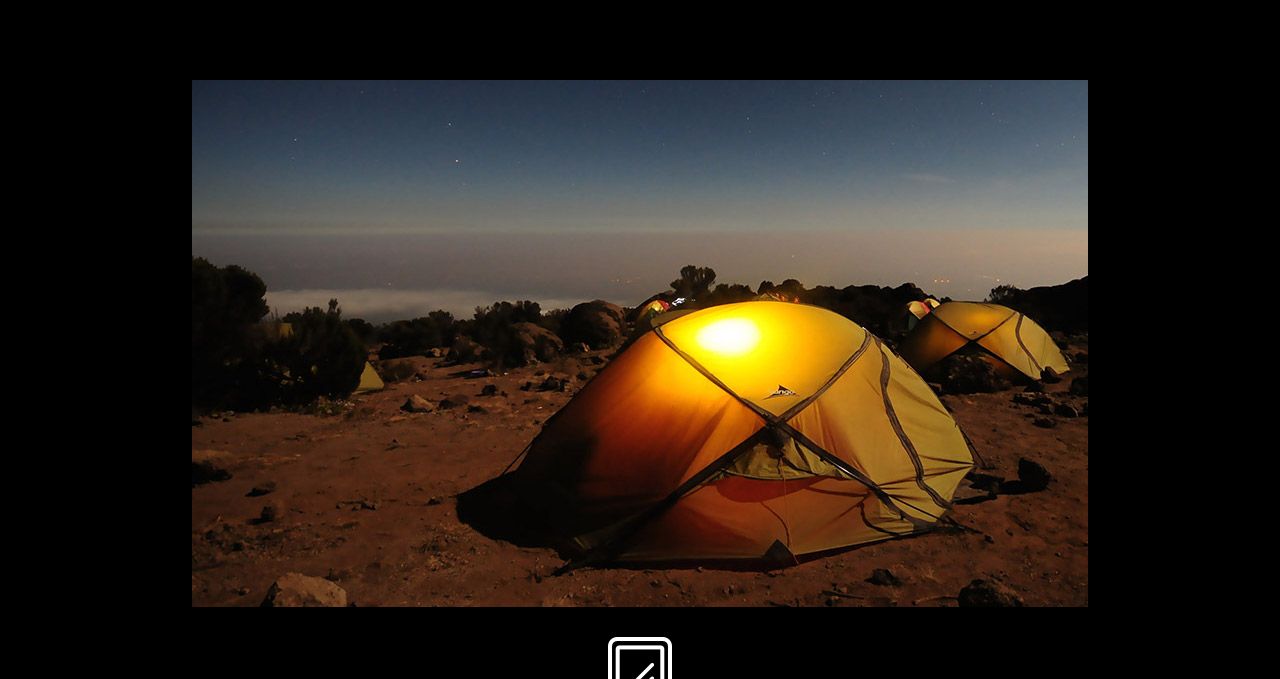
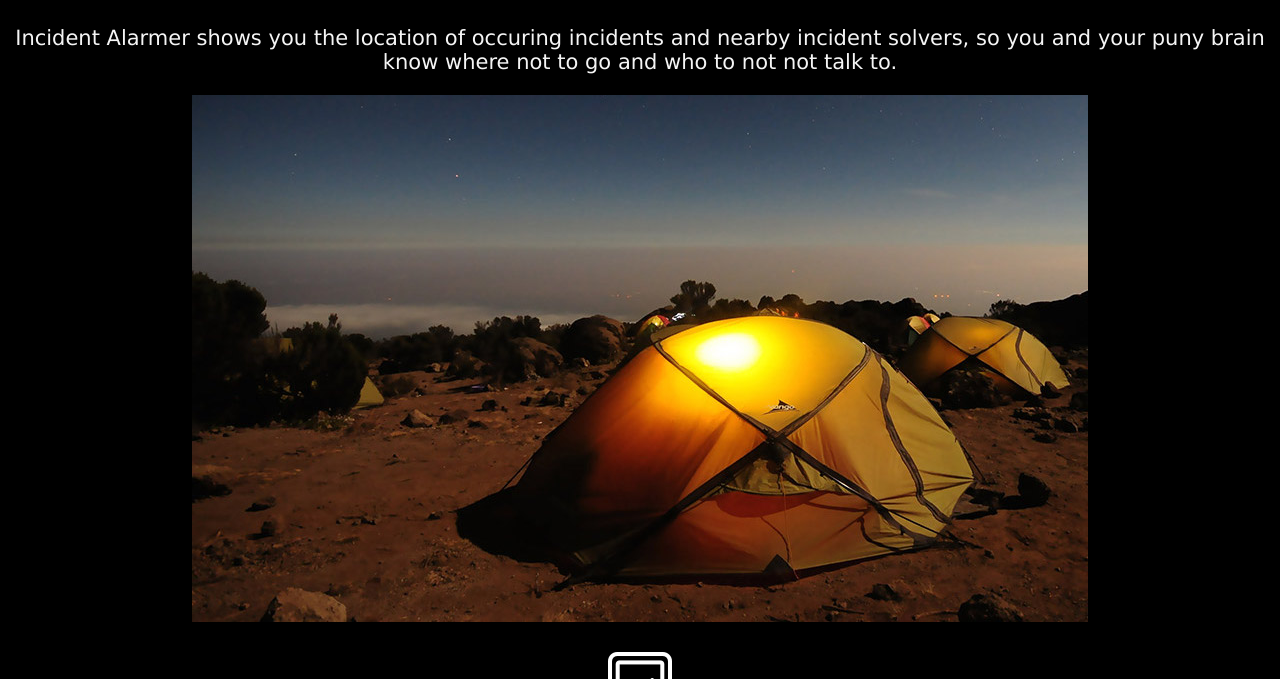
Before and after one commit to FushiginaMishiranuHito/gensokyo, a plain HTML site: page Incident Alarmer/app.html in a window 1280 px wide. Shown: the part 421-1100 px from the top of the page. Drawn offline with Linux system fonts and the light colour scheme.

Commit message:
Fixed color of app description

```diff
--- a/Incident Alarmer/app.html
+++ b/Incident Alarmer/app.html
@@ -18,7 +18,7 @@
         </video>
         <h3>Your chastity belt to not be fucked in the ass by youkai</h3>
 
-        <p id='description'>Incident Alarmer shows you the location of occuring incidents and nearby incident solvers, so you and your puny brain know where not to go and who to not not talk to.</p>
+        <div id='description'><p>Incident Alarmer shows you the location of occuring incidents and nearby incident solvers, so you and your puny brain know where not to go and who to not not talk to.</p></div>
 
         <img id='tent' src='resources/camp.jpg' alt='2 tents in who knows where. I will let you decide if that&apos;s the appropriate thing to do when an incident occurs'>
         <img id='phone' src='resources/phone.png' alt='phone'>
--- a/Incident Alarmer/resources/css/style.css
+++ b/Incident Alarmer/resources/css/style.css
@@ -22,7 +22,7 @@ h3 {
 
 #description p {
     font-size: 21px;
-    color: gray;
+    color: whitesmoke;
 }
 
 #tent {
```
